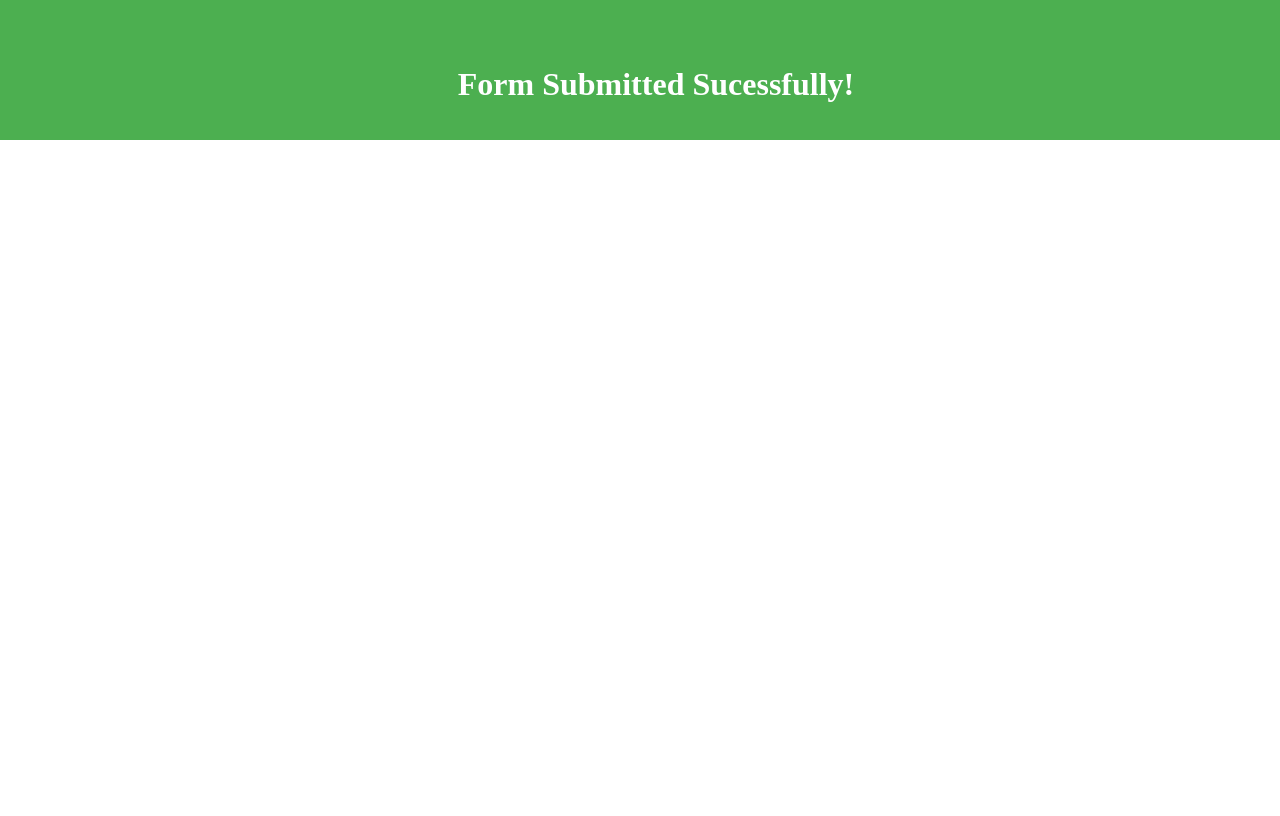
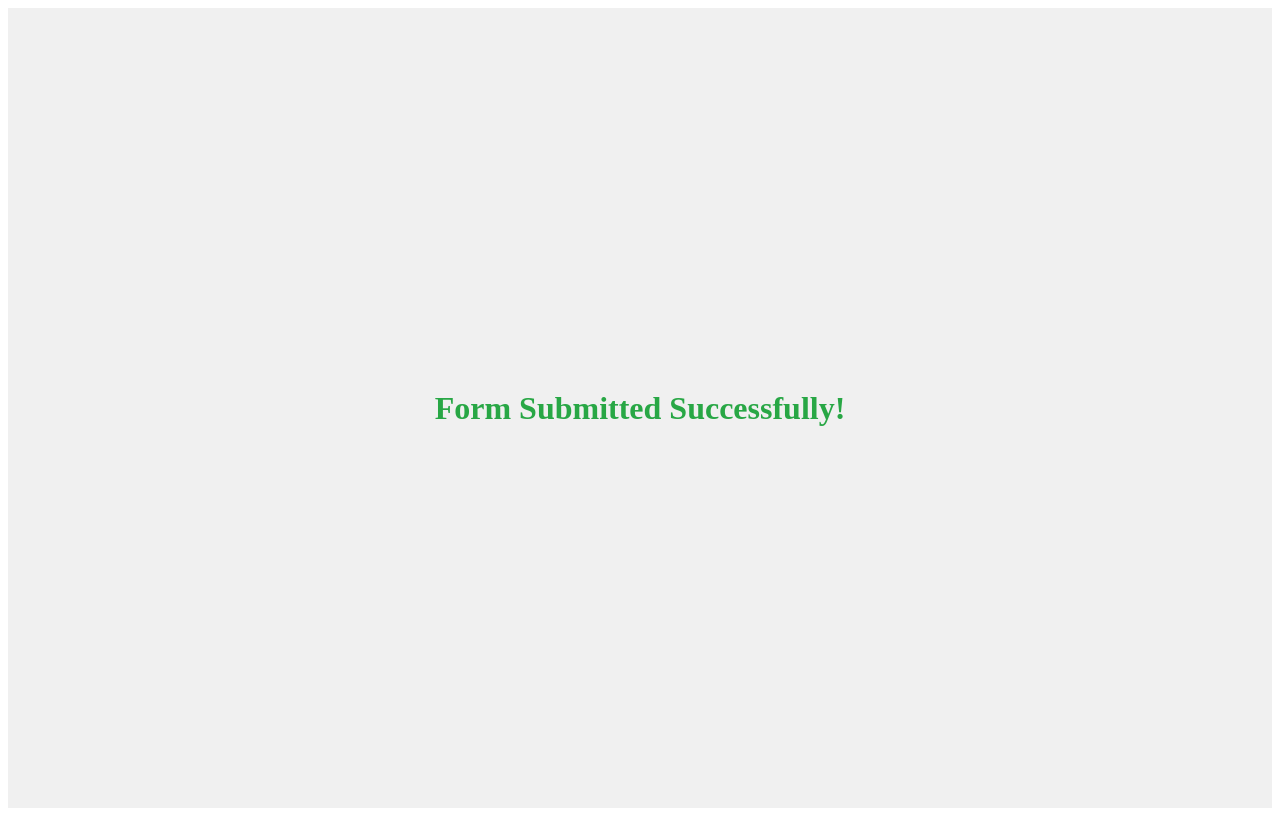
Before and after one commit to shobivijay90/Multi-Step-Wizard, a Next.js app: page /submit in a window 1280 px wide. Built offline with nearby package versions, Linux system fonts and the light colour scheme.

Commit message:
final commit

```diff
--- a/GlobalStyles.tsx
+++ b/GlobalStyles.tsx
@@ -64,3 +64,26 @@ export const StyledFlex = styled.div`
     align-items: center;
   }
 `;
+
+export const Container = styled.div`
+  display: flex;
+  justify-content: center;
+  align-items: center;
+  height: 100vh;
+  background-color: #f0f0f0;
+`;
+
+export const SuccessMessage = styled.h2`
+  font-size: 2rem;
+  color: #28a745;
+  animation: fadeIn 1s ease;
+
+  @keyframes fadeIn {
+    0% {
+      opacity: 0;
+    }
+    100% {
+      opacity: 1;
+    }
+  }
+`;
--- a/components/Submit.tsx
+++ b/components/Submit.tsx
@@ -1,27 +1,12 @@
 import React from 'react'
-import styled from 'styled-components';
-
-const StyledBanner = styled.div`
-  background-color: #4caf50;
-  color: white;
-  padding: 16px;
-  text-align: center;
-  position: fixed;
-  top: 0;
-  left: 0;
-  width: 100%;
-}`;
-
-const Styledh1 = styled.h1`
-   text-align: center;
-   margin-top: 50px;
-`;
+import { Container } from '@/GlobalStyles';
+import { SuccessMessage } from '@/GlobalStyles';
 
 const Submit = () => {
   return (
-   <StyledBanner>
-      <Styledh1>Form Submitted Sucessfully!</Styledh1>
-    </StyledBanner>
+    <Container>
+    <SuccessMessage>Form Submitted Successfully!</SuccessMessage>
+  </Container>
   )
 }
 
```
